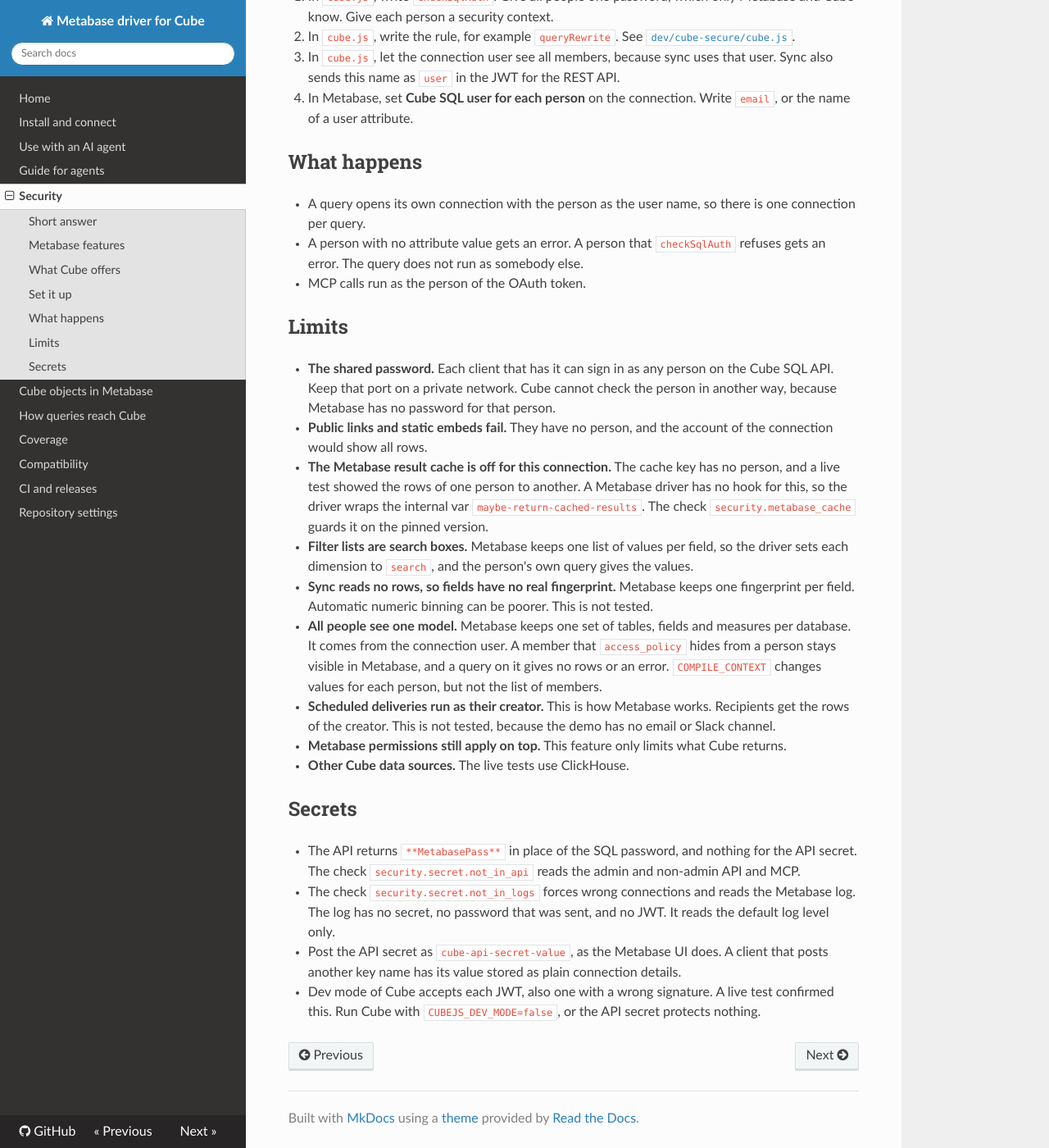
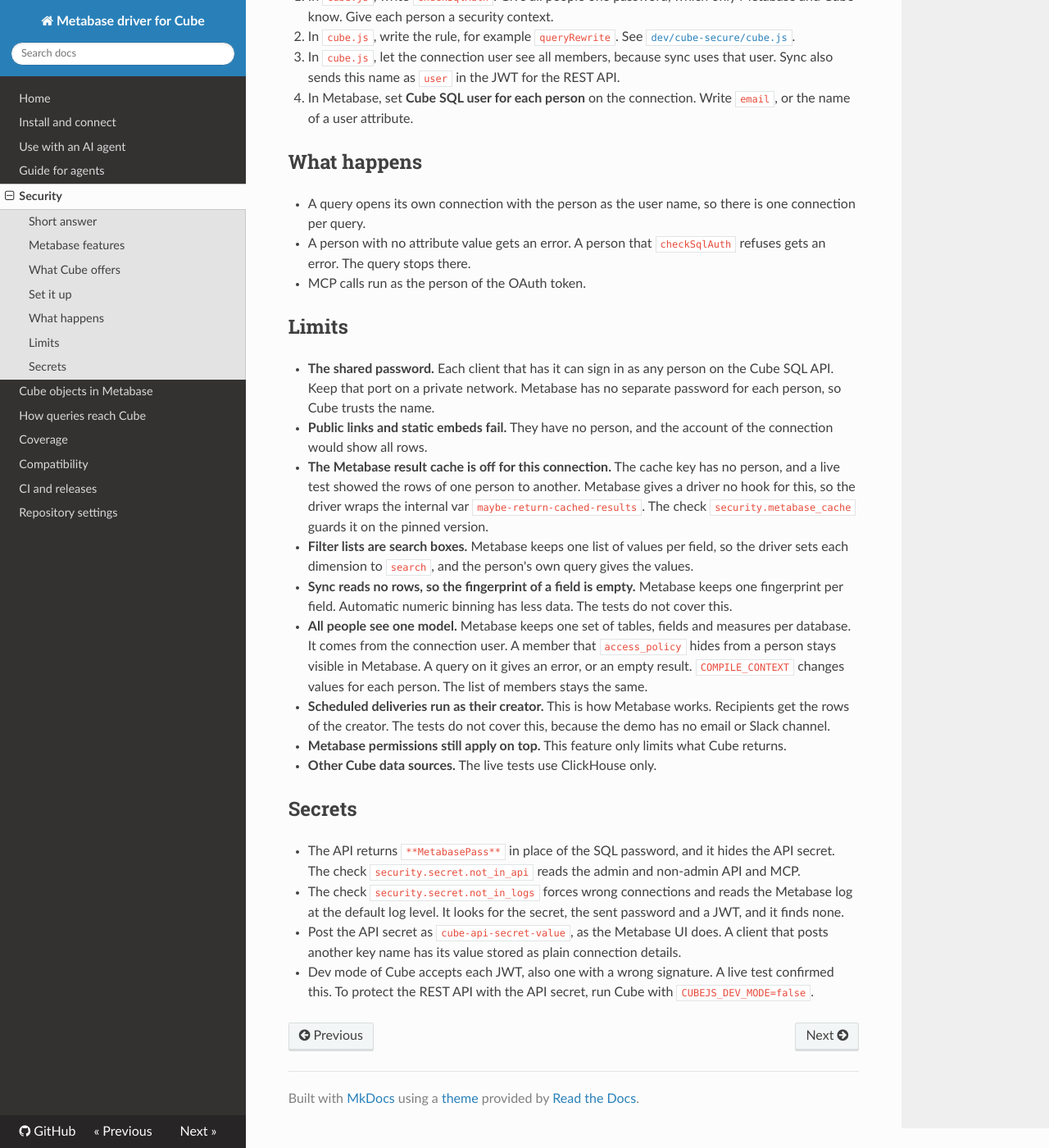
Before and after one commit to andrewkomkov/metabase-cube-driver, an MkDocs documentation site: the page built from docs/security.md, in a window 1280 px wide and 1400 px high, scrolled down 1059 px. Shown: the whole window at 82% size. Built offline with MkDocs 1.6.1, drawn with Linux system fonts in a browser that asks for light colours; nearby versions of some CDN libraries; some of the changed text lies outside the part shown.

Commit message:
docs: state the limits of per-person data in plain terms

```diff
--- a/docs/security.md
+++ b/docs/security.md
@@ -2,8 +2,8 @@
 
 ## Short answer
 
-Per-person data in Cube works on Metabase OSS, through this driver. It does not use a paid Metabase feature. It does not use
-a Metabase feature at all: the driver opens a connection to the Cube SQL API with the name of the person as the user name.
+Per-person data in Cube works on Metabase OSS, through this driver. It uses no Metabase permission feature, paid or free.
+The driver opens a connection to the Cube SQL API, with the name of the person as the user name.
 
 The `security.*` entries in `conformance/features.yaml` test this against `dev/cube-secure`, with a row-level rule.
 
@@ -35,24 +35,24 @@
 ## What happens
 
 - A query opens its own connection with the person as the user name, so there is one connection per query.
-- A person with no attribute value gets an error. A person that `checkSqlAuth` refuses gets an error. The query does not run as somebody else.
+- A person with no attribute value gets an error. A person that `checkSqlAuth` refuses gets an error. The query stops there.
 - MCP calls run as the person of the OAuth token.
 
 ## Limits
 
-- **The shared password.** Each client that has it can sign in as any person on the Cube SQL API. Keep that port on a private network. Cube cannot check the person in another way, because Metabase has no password for that person.
+- **The shared password.** Each client that has it can sign in as any person on the Cube SQL API. Keep that port on a private network. Metabase has no separate password for each person, so Cube trusts the name.
 - **Public links and static embeds fail.** They have no person, and the account of the connection would show all rows.
-- **The Metabase result cache is off for this connection.** The cache key has no person, and a live test showed the rows of one person to another. A Metabase driver has no hook for this, so the driver wraps the internal var `maybe-return-cached-results`. The check `security.metabase_cache` guards it on the pinned version.
+- **The Metabase result cache is off for this connection.** The cache key has no person, and a live test showed the rows of one person to another. Metabase gives a driver no hook for this, so the driver wraps the internal var `maybe-return-cached-results`. The check `security.metabase_cache` guards it on the pinned version.
 - **Filter lists are search boxes.** Metabase keeps one list of values per field, so the driver sets each dimension to `search`, and the person's own query gives the values.
-- **Sync reads no rows, so fields have no real fingerprint.** Metabase keeps one fingerprint per field. Automatic numeric binning can be poorer. This is not tested.
-- **All people see one model.** Metabase keeps one set of tables, fields and measures per database. It comes from the connection user. A member that `access_policy` hides from a person stays visible in Metabase, and a query on it gives no rows or an error. `COMPILE_CONTEXT` changes values for each person, but not the list of members.
-- **Scheduled deliveries run as their creator.** This is how Metabase works. Recipients get the rows of the creator. This is not tested, because the demo has no email or Slack channel.
+- **Sync reads no rows, so the fingerprint of a field is empty.** Metabase keeps one fingerprint per field. Automatic numeric binning has less data. The tests do not cover this.
+- **All people see one model.** Metabase keeps one set of tables, fields and measures per database. It comes from the connection user. A member that `access_policy` hides from a person stays visible in Metabase. A query on it gives an error, or an empty result. `COMPILE_CONTEXT` changes values for each person. The list of members stays the same.
+- **Scheduled deliveries run as their creator.** This is how Metabase works. Recipients get the rows of the creator. The tests do not cover this, because the demo has no email or Slack channel.
 - **Metabase permissions still apply on top.** This feature only limits what Cube returns.
-- **Other Cube data sources.** The live tests use ClickHouse.
+- **Other Cube data sources.** The live tests use ClickHouse only.
 
 ## Secrets
 
-- The API returns `**MetabasePass**` in place of the SQL password, and nothing for the API secret. The check `security.secret.not_in_api` reads the admin and non-admin API and MCP.
-- The check `security.secret.not_in_logs` forces wrong connections and reads the Metabase log. The log has no secret, no password that was sent, and no JWT. It reads the default log level only.
+- The API returns `**MetabasePass**` in place of the SQL password, and it hides the API secret. The check `security.secret.not_in_api` reads the admin and non-admin API and MCP.
+- The check `security.secret.not_in_logs` forces wrong connections and reads the Metabase log at the default log level. It looks for the secret, the sent password and a JWT, and it finds none.
 - Post the API secret as `cube-api-secret-value`, as the Metabase UI does. A client that posts another key name has its value stored as plain connection details.
-- Dev mode of Cube accepts each JWT, also one with a wrong signature. A live test confirmed this. Run Cube with `CUBEJS_DEV_MODE=false`, or the API secret protects nothing.
+- Dev mode of Cube accepts each JWT, also one with a wrong signature. A live test confirmed this. To protect the REST API with the API secret, run Cube with `CUBEJS_DEV_MODE=false`.
```
Also changed, not shown: .claude/skills/deploy-nettop/SKILL.md (+1 -1 lines), docs/agents.md (+1 -1 lines), docs/install.md (+1 -0 lines).
